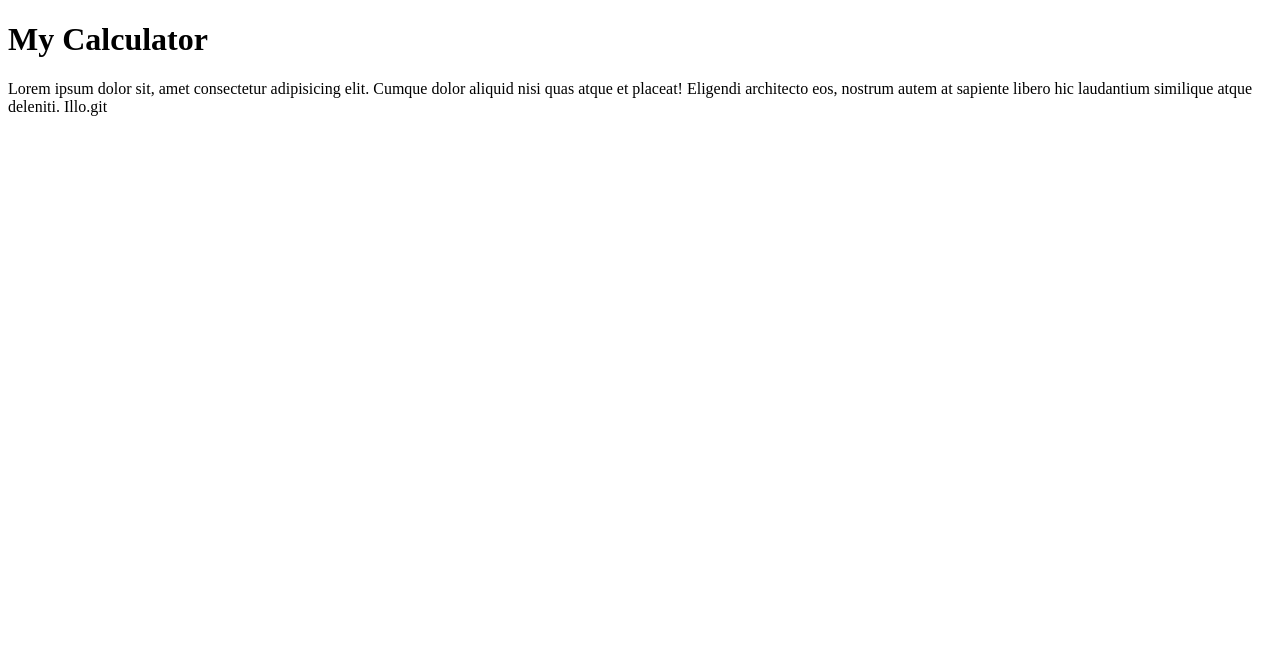
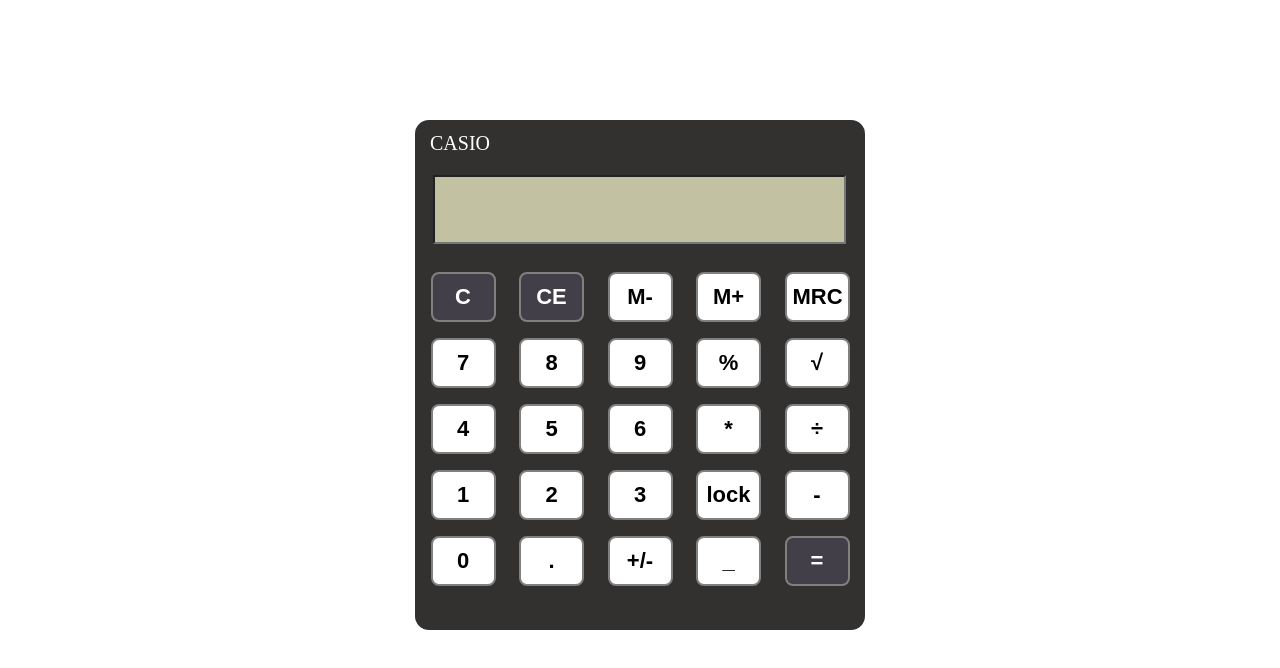
Before and after one commit to KashifaSheikh3/online-calc, a plain HTML site: page index.html in a window 1280 px wide. Drawn offline with Linux system fonts and the light colour scheme.

Commit message:
update cal

```diff
--- a/index.html
+++ b/index.html
@@ -1,13 +1,109 @@
 <!DOCTYPE html>
 <html lang="en">
+
 <head>
     <meta charset="UTF-8">
     <meta http-equiv="X-UA-Compatible" content="IE=edge">
     <meta name="viewport" content="width=device-width, initial-scale=1.0">
-    <title>Online Calculator</title>
+    <title>My Calculator</title>
+    <style>
+        .calculator-container {
+            height: 510px;
+            width: 450px;
+            background-color: #333030;
+            border-radius: 14px;
+            margin-left: auto;
+            margin-right: auto;
+            margin-top: 120px;
+            box-shadow: 2px white solid;
+
+        }
+
+        .brand-name {
+            color: white;
+            margin-left: 15px;
+            display: block;
+            padding-top: 12px;
+            font-size: 20px;
+        }
+
+        .calc-screen {
+            width: 405px;
+            font-size: 50px;
+            height: 63px;
+            background-color: #c2c2a3;
+            margin-left: 18px;
+            margin-right: auto;
+            margin-bottom: 20px;
+        }
+        .button {
+            display: flex;
+            flex-direction: row;
+            justify-content: space-evenly;
+        }
+        .calc-button {
+            background-color: white;
+            height: 50px;
+            width: 65px;
+            font-size: 22px;
+            margin: 8px;
+            border-radius: 8px;
+            border: 2px solid #808080;
+            font-weight: bold;
+            cursor: pointer;
+        }
+        .calc-button:hover {
+            box-shadow: 0 2px 5px white;
+            transition: 0.3s;
+        }
+        .bg-red {
+            background-color:#9085b82c;
+            color: white;
+        }
+    </style>
 </head>
+
 <body>
-    <h1>My Calculator</h1>
-    <p>Lorem ipsum dolor sit, amet consectetur adipisicing elit. Cumque dolor aliquid nisi quas atque et placeat! Eligendi architecto eos, nostrum autem at sapiente libero hic laudantium similique atque deleniti. Illo.git</p>
+    <div class="calculator-container">
+        <p class="brand-name">CASIO</p>
+        <input type="text" class="calc-screen">
+        <div class="button">
+            <button class="calc-button bg-red ">C </button>
+            <button class="calc-button bg-red ">CE </button>
+            <button class="calc-button"> M-</button>
+            <button class="calc-button"> M+</button>
+            <button class="calc-button">MRC </button>
+        </div>
+        <div class="button">
+            <button class="calc-button">7 </button>
+            <button class="calc-button">8</button>
+            <button class="calc-button"> 9</button>
+            <button class="calc-button"> %</button>
+            <button class="calc-button">√ </button>
+        </div>
+        <div class="button">
+            <button class="calc-button">4 </button>
+            <button class="calc-button">5 </button>
+            <button class="calc-button">6</button>
+            <button class="calc-button">*</button>
+            <button class="calc-button">÷ </button>
+        </div>
+        <div class="button">
+            <button class="calc-button">1 </button>
+            <button class="calc-button">2 </button>
+            <button class="calc-button">3</button>
+            <button class="calc-button">lock</button>
+            <button class="calc-button">-</button>
+        </div>
+        <div class="button">
+            <button class="calc-button">0</button>
+            <button class="calc-button">.</button>
+            <button class="calc-button"> +/-</button>
+            <button class="calc-button">_</button>
+            <button class="calc-button bg-red ">=</button>
+        </div>
+    </div>
+
 </body>
+
 </html>
```
